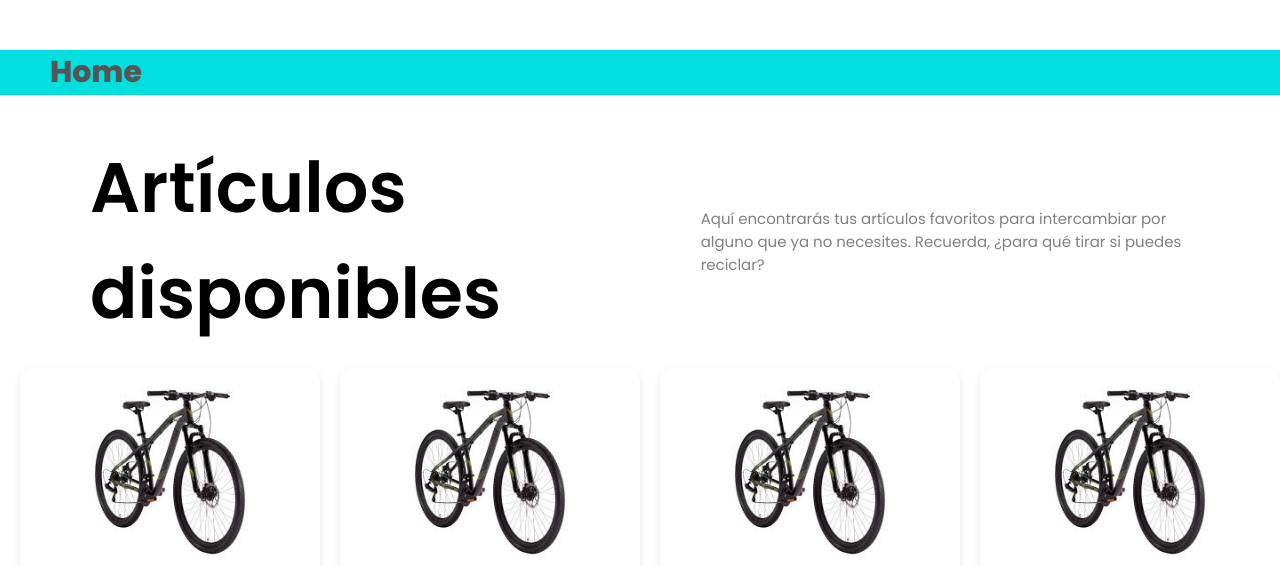
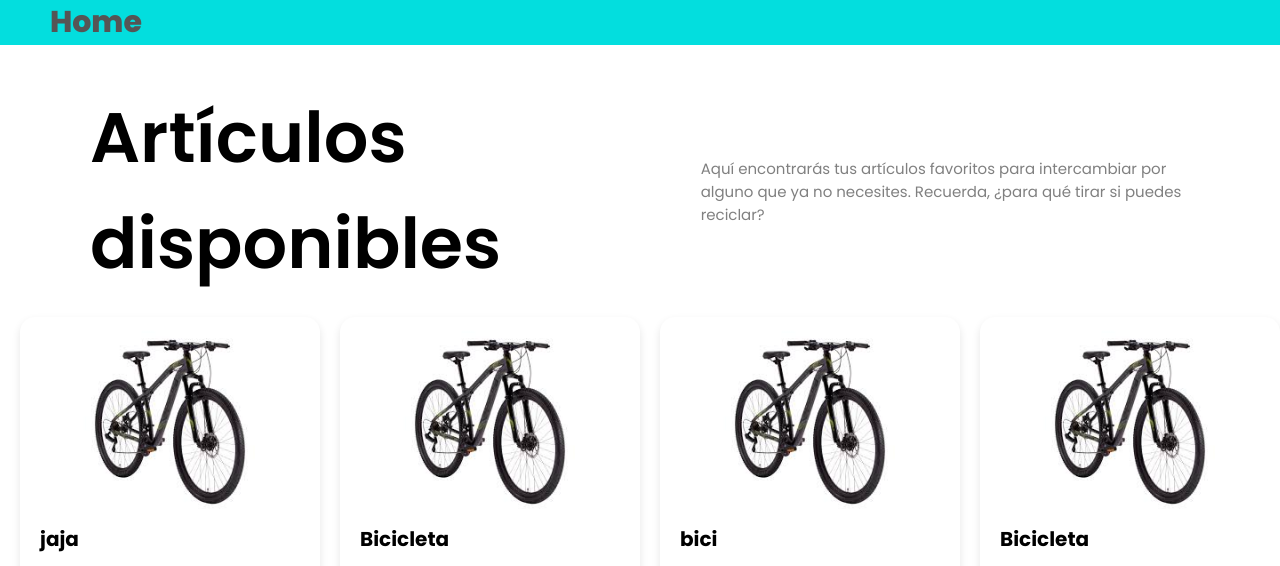
Before and after one commit to Ezequielpm/proyecto-web-ambiental, a Django app: page /articulosdisponibles in a window 1280 px wide. Shown: the top 566 px of the page. Run offline with Django 5.2, Linux system fonts and the light colour scheme; data comes from the database, SQL or seed files in the repository.

Commit message:
se elimina el margin del home

```diff
--- a/core/static/core/styles/style_listado_articulos.css
+++ b/core/static/core/styles/style_listado_articulos.css
@@ -20,7 +20,7 @@ header {
   z-index: 10; /* superponer el header por encima del hero */
 }
 .container-bread{
-  margin-top: 50px;
+  /*margin-top: 50px;*/
   display: flex;
   align-items: center;
   /* justify-content: center; */
```
